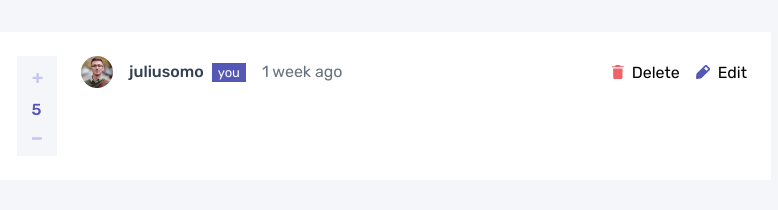
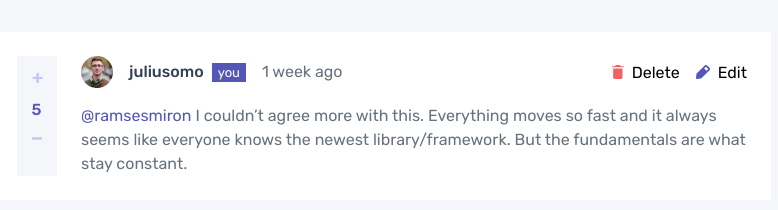
Before and after one commit to AbhijitSarkaar/interactive-comments-section, a React app: page / in a window 1280 px wide. Shown: the whole page, without its empty margins (258-1036 px from the left). Built offline with nearby package versions, Linux system fonts and the light colour scheme.

Commit message:
comment desktop - comment text

```diff
--- a/src/components/CommentDesktop/CommentDesktopHeader/index.js
+++ b/src/components/CommentDesktop/CommentDesktopHeader/index.js
@@ -19,6 +19,10 @@ const CommentDesktopHeader = () => {
           <img src="/images/icon-edit.svg" />
           <p>Edit</p>
         </div>
+        {/* <div className="button reply">
+          <img src="/images/icon-reply.svg" />
+          <p>Reply</p>
+        </div> */}
       </section>
     </section>
   );
--- a/src/components/CommentDesktop/index.js
+++ b/src/components/CommentDesktop/index.js
@@ -13,6 +13,12 @@ const CommentDesktop = () => {
       </section>
       <section className="comment-section">
         <CommentDesktopHeader />
+        <div className="body-content">
+          <span className="mention">@ramsesmiron</span> I couldn’t agree more
+          with this. Everything moves so fast and it always seems like everyone
+          knows the newest library/framework. But the fundamentals are what stay
+          constant.
+        </div>
       </section>
     </section>
   );
--- a/src/components/CommentDesktop/index.scss
+++ b/src/components/CommentDesktop/index.scss
@@ -31,6 +31,15 @@
 
     .comment-section {
       width: 100%;
+
+      .body-content {
+        margin-top: 16px;
+        @include mixins.textStyle(16px, var(--grayish-blue));
+
+        .mention {
+          color: var(--moderate-blue);
+        }
+      }
     }
   }
 }
```
